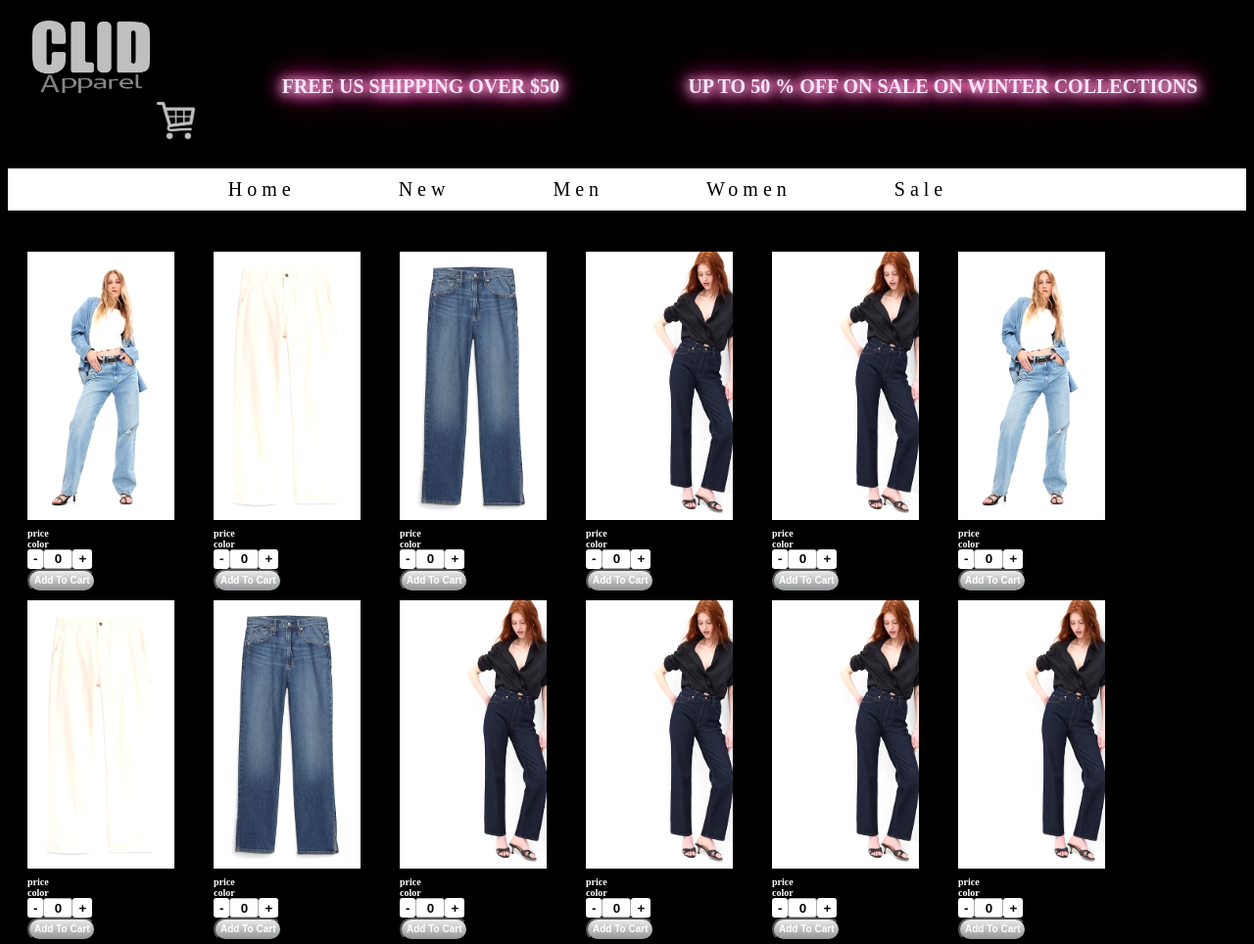
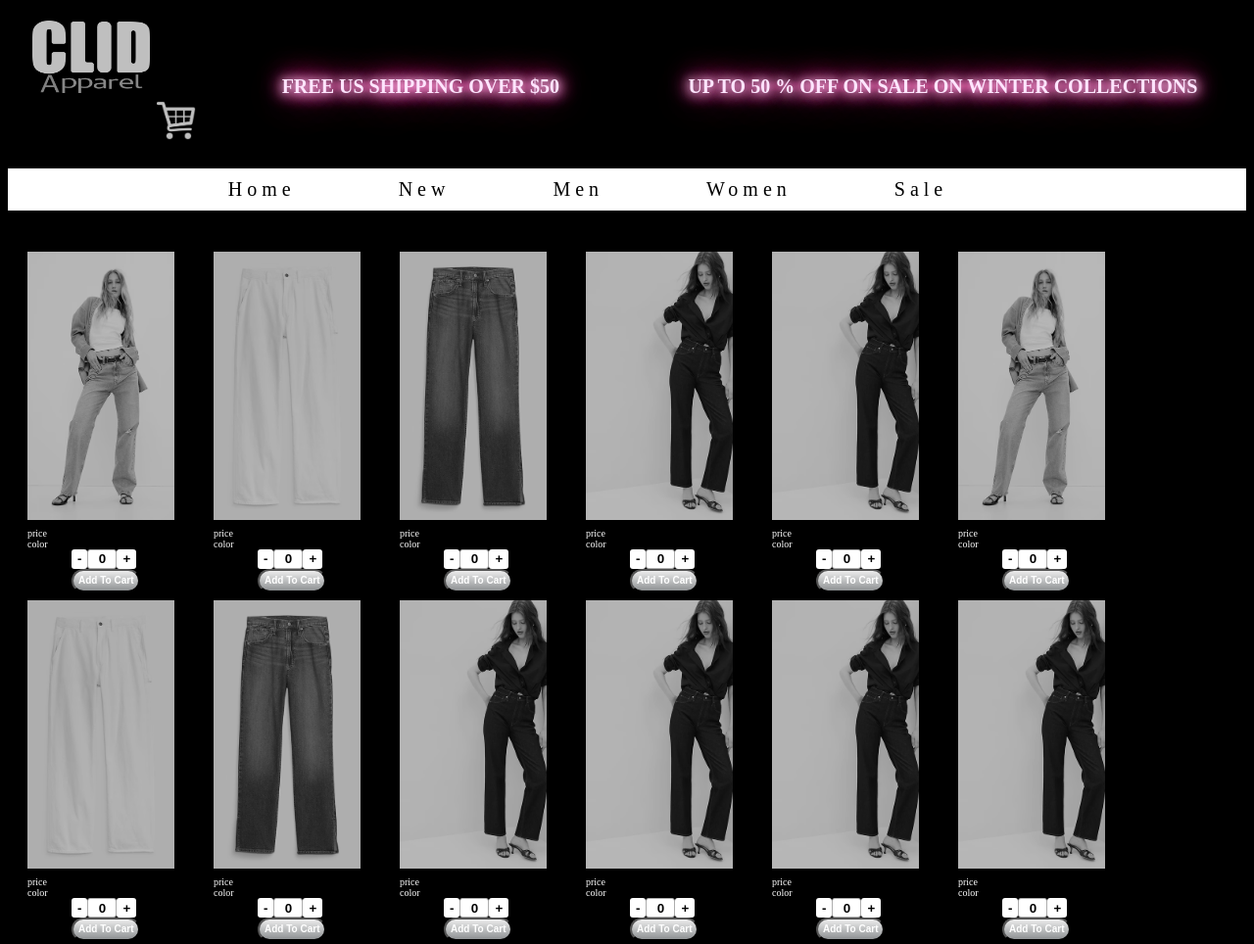
Before and after one commit to ItzelAlwarafi/CLID-APPAREL-INC, a website: page client/sales.html in a window 1280 px wide. Shown: the top 964 px of the page at 98% size. Drawn offline with Linux system fonts and the light colour scheme.

Commit message:
sale product styling updated

```diff
--- a/client/sales.css
+++ b/client/sales.css
@@ -255,11 +255,20 @@ background-color: black;
 .prodOpt{
   color: white;
   font-size: 10px;
+  font-weight: 1;
 }
 
+
   #Product {
-    --brightness: 1.15;
-    --grayscale: 0;
+
+    transition: 1s ease;
+  }
+  #Product:hover{
+
+      -webkit-transform: scale(1.2);
+      -ms-transform: scale(1.2);
+      transform: scale(1.2);
+      transition: 1s ease;
 
   }
   img {
@@ -284,6 +293,7 @@ background-color: black;
     display: flex;
   flex-direction: row;
   width: 20px;
+  margin-left: 45px;
 
  }
  .value {
@@ -335,6 +345,7 @@ background-color: black;
         height: 2px;
         display: block;
         line-height: 0px;
+        margin-left: 45px;
 
 
 
--- a/client/style.css
+++ b/client/style.css
@@ -7,7 +7,7 @@ background-color: black;
 }
 
 .promo {
-  font-size: 20px;
+
   margin-left:10%;
   display: inline;
   justify-content: center;
@@ -21,7 +21,7 @@ background-color: black;
   letter-spacing: 2;
   font-family: "Clip";
   text-transform: uppercase;
-  font-size:  25px;
+  font-size:  20px;
   color: #ffe6ff;
   text-shadow: 0 0 0.6rem #ffe6ff, 0 0 1.5rem #ff65bd,
     -0.2rem 0.1rem 1rem #ff65bd, 0.2rem 0.1rem 1rem #ff65bd,
```
Also changed, not shown: client/sales.html (line endings or trailing spaces).
